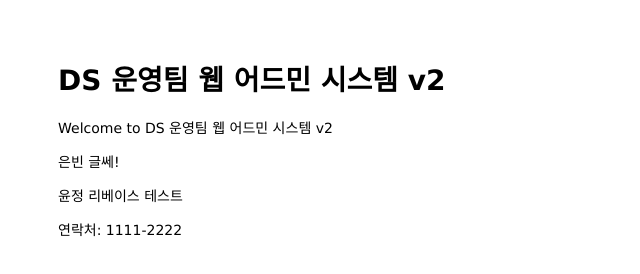
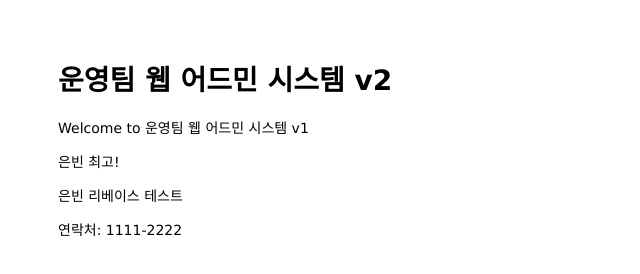
Before and after one commit to binbinbean/mastering-git-github, a website: page public/index.html in a window 1280 px wide. Shown: the whole page, without its empty margins (0-640 px from the left). Drawn offline with Linux system fonts and the light colour scheme.

Commit message:
Eunbin Rebase Test

```diff
--- a/public/index.html
+++ b/public/index.html
@@ -5,10 +5,10 @@
   </head>
 
   <body>
-    <h1>DS 운영팀 웹 어드민 시스템 v2</h1>
-    <p>Welcome to DS 운영팀 웹 어드민 시스템 v2</p>
-    <p>은빈 글쎄!</p>
-    <p>윤정 리베이스 테스트</p>
+    <h1>운영팀 웹 어드민 시스템 v2</h1>
+    <p>Welcome to 운영팀 웹 어드민 시스템 v1</p>
+    <p>은빈 최고!</p>
+    <p>은빈 리베이스 테스트</p>
   </body>
 
   <footer>
```
